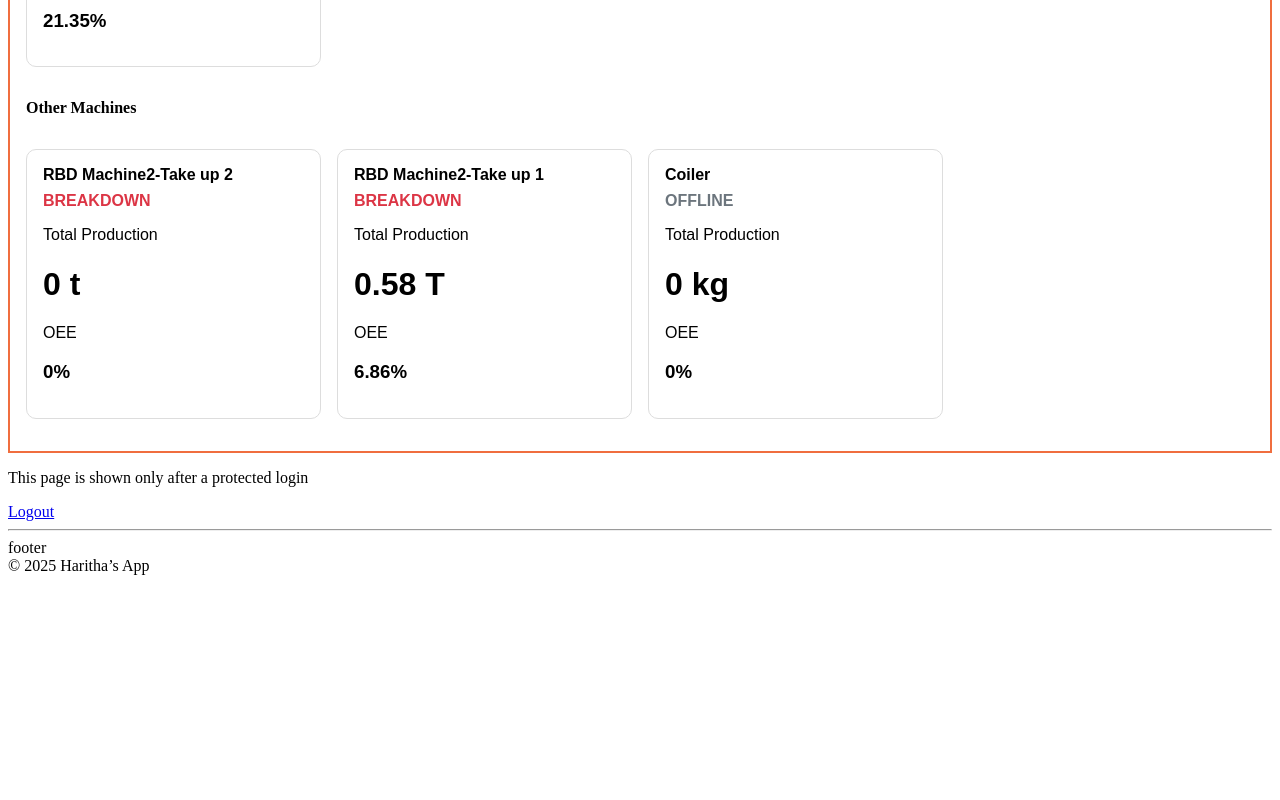
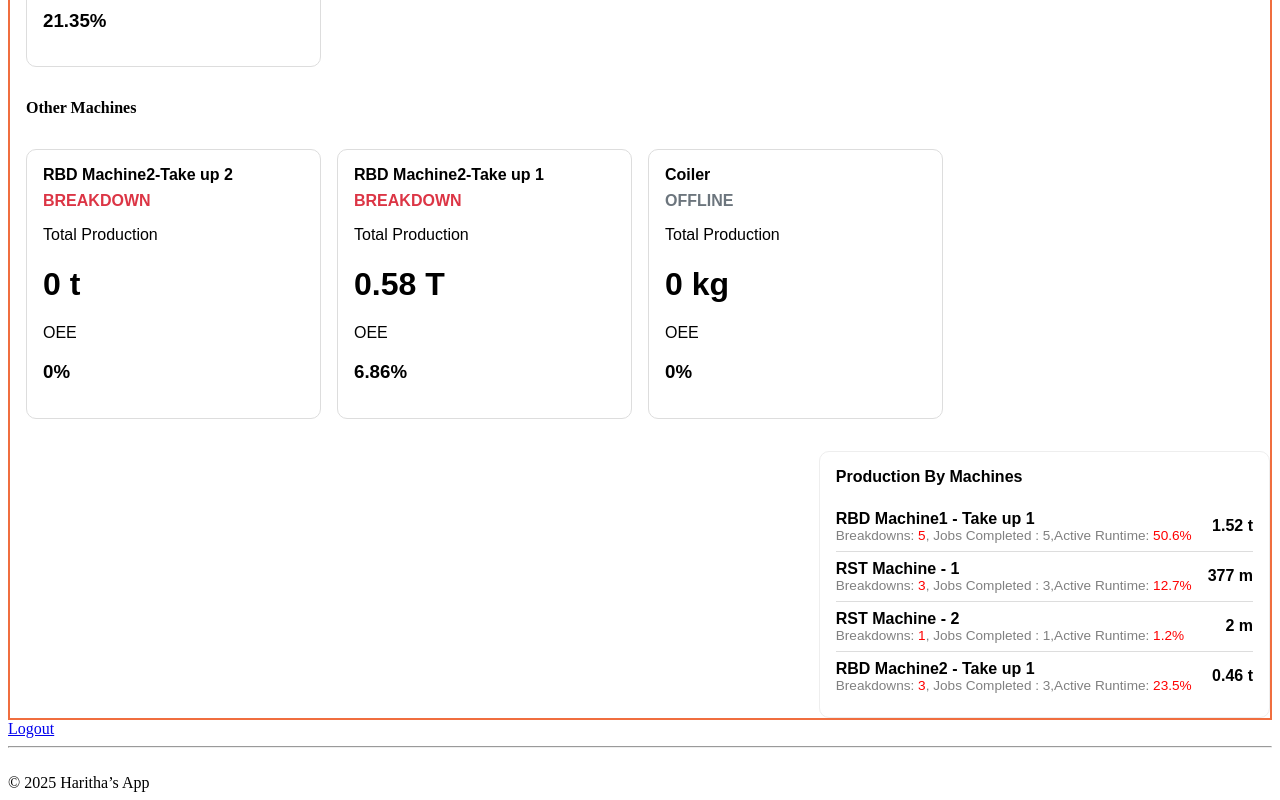
Before and after one commit to Haritha1904/login-app, a SvelteKit app: page /dashboard in a window 1280 px wide. Shown: the part 802-1602 px from the top of the page. Before the commit the page ends 1385 px from the top, so only its background shows below. Built offline with nearby package versions, Linux system fonts and the light colour scheme.

Commit message:
4th commit

```diff
--- a/src/routes/+layout.svelte
+++ b/src/routes/+layout.svelte
@@ -10,4 +10,4 @@
 
 <hr />
 
-<footer>footer <br>© 2025 Haritha’s App</footer>
+<footer><br>© 2025 Haritha’s App</footer>
--- a/src/routes/dashboard/+page.svelte
+++ b/src/routes/dashboard/+page.svelte
@@ -25,6 +25,53 @@
   	currentDateTime = new Date().toLocaleString();
 	}, 1000);
 
+	let productionByMachines =
+	[
+		{
+			name: 'RBD Machine1 - Take up 1',
+			breakdowns: 5,
+			jobsCompleted: 0,
+			activeRuntime: '50.6%',
+			production: '1.52 t'
+		},
+		{
+			name: 'RST Machine - 1',
+			breakdowns: 3,
+			jobsCompleted: 0,
+			activeRuntime: '12.7%',
+			production: '377 m'
+		},
+		{
+			name: 'RST Machine - 2',
+			breakdowns: 1,
+			jobsCompleted: 0,
+			activeRuntime: '1.2%',
+			production: '2 m'
+		},
+		{
+			name: 'RBD Machine2 - Take up 1',
+			breakdowns: 3,
+			jobsCompleted: 0,
+			activeRuntime: '23.5%',
+			production: '0.46 t'
+		}
+
+	];
+
+
+  // Chart appearance & behavior
+  let chartOptions = {
+    responsive: true,
+    plugins: {
+      legend: {
+        position: 'top'
+      },
+      title: {
+        display: true,
+        text: 'Production Overview'
+      }
+    }
+  };
 </script>
 
 <nav>
@@ -139,11 +186,31 @@
         </div>
     {/if}
 
-    </div>
+	<div class="prod-right">
+		<div class="production-by-machines">
+			<h4>Production By Machines</h4>
+			{#each productionByMachines as machine}
+			<div class="machine-entry">
+				<div class="machine-info">
+					<strong>{machine.name}</strong>
+					<div class="details">
+						Breakdowns: <span style="color: red">{machine.breakdowns}</span>, Jobs Completed : {machine.breakdowns},Active Runtime: <span style="color: red">{machine.activeRuntime}</span>
+					</div>
+				</div>
+				<div class="machine-production">
+					{machine.production}
+				</div>
+			</div>
+			{/each}
+		</div>
+	</div>
+
+
+</div>
 
 
 
-<p>This page is shown only after a protected login</p>
+
 <a href="/login">Logout</a>
 
 <style>
@@ -356,11 +423,69 @@
 		margin-top: 1rem;
 	}
 
-	.production-info h2,
+	.production-info,h2,
 	.oee h3 {
 		color: black;
 	}
     .square{
         border: 2px solid rgb(240, 110, 63);
     }
+
+	.production-by-machines {
+		border: 1px solid #eee;
+		padding: 1rem;
+		border-radius: 10px;
+		max-height: 300px;
+		overflow-y: auto;
+		font-family: sans-serif;
+		background: white;
+	}
+
+	.production-by-machines h4 {
+		margin-top: 0;
+		margin-bottom: 1rem;
+		font-weight: bold;
+	}
+
+	.machine-entry {
+		display: flex;
+		justify-content: space-between;
+		align-items: center;
+		padding: 0.5rem 0;
+		border-bottom: 1px solid #ddd;
+	}
+
+	.machine-entry:last-child {
+		border-bottom: none;
+	}
+
+	.machine-info {
+		flex: 1;
+	}
+
+	.details {
+		font-size: 0.85rem;
+		color: gray;
+	}
+
+	.machine-production {
+		font-weight: bold;
+		white-space: nowrap;
+		margin-left: 1rem;
+	}
+	.prod-right{
+		justify-content: flex-end;
+		display: flex;
+		padding-bottom: -5rem;
+		align-items:center;
+	}
+	.chart-container {
+    width: 100%;
+    max-width: 600px;
+    margin: auto;
+    background: white;
+    padding: 1rem;
+    border-radius: 0.5rem;
+    box-shadow: 0px 2px 8px rgba(0,0,0,0.1);
+  }
 </style>
```
